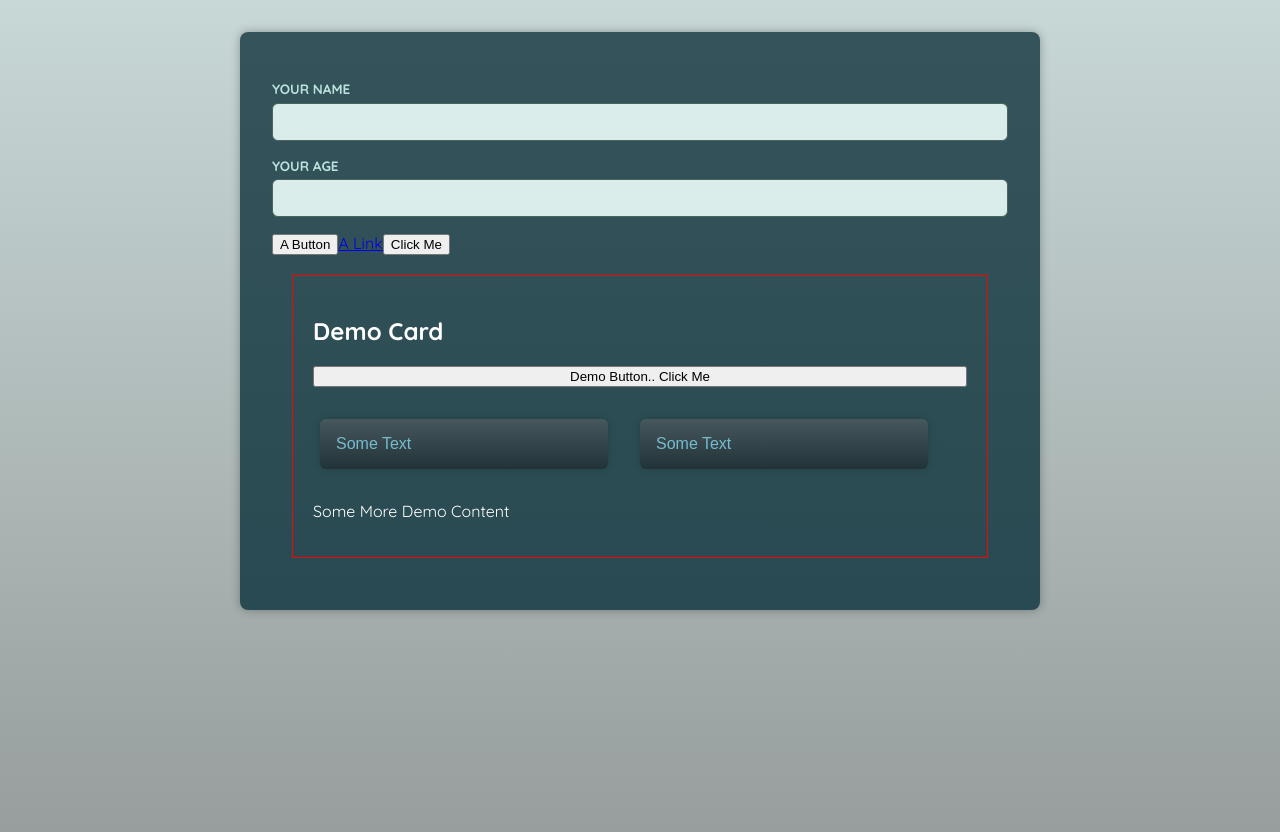
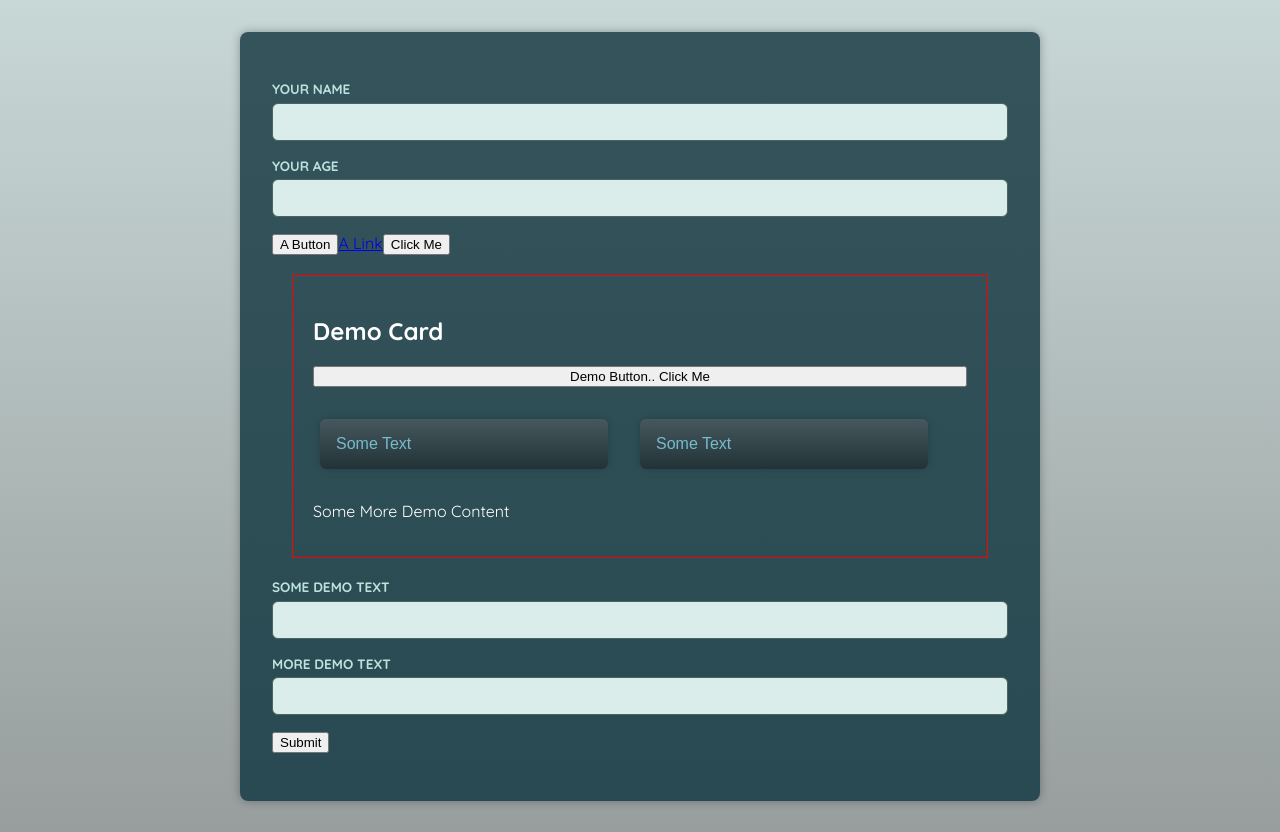
Before and after one commit to StoyanBochukov/react-ts-advanced-concepts, a React (Vite) app: page / in a window 1280 px wide. Built offline with nearby package versions, Linux system fonts and the light colour scheme; a web font is replaced by a local one.

Commit message:
from-wrapper-component

```diff
--- a/src/App.tsx
+++ b/src/App.tsx
@@ -2,11 +2,16 @@ import Input from "./components/Input";
 import Button from "./components/Button";
 import Container from "./components/Container";
 import Card from "./components/Card";
+import Form from "./components/Form";
+import { useRef } from "react";
 
 
 function App() {
+
+  const input = useRef<HTMLInputElement>(null)
+
   return <main>
-    <Input id="name" label="Your Name" type="text" />
+    <Input id="name" label="Your Name" type="text" ref={input} />
     <Input id="age" label="Your Age" type="number" />
     <Button el="button">A Button</Button>
     <Button el="link" href="https://google.com" target="_blank">A Link</Button>
@@ -23,6 +28,13 @@ function App() {
         <p>Some More Demo Content</p>
       </div>
     </Card>
+    <Form>
+      <Input type="text" label="Some Demo Text" id="demo-id" />
+      <Input type="text" label="More Demo Text" id="another-demo-id" />
+      <p>
+        <Button el="button">Submit</Button>
+      </p>
+    </Form>
   </main>;
 }
 
--- /dev/null
+++ b/src/components/Form.tsx
@@ -0,0 +1,14 @@
+import { ComponentPropsWithoutRef } from "react"
+
+
+type FormProps = ComponentPropsWithoutRef<'form'>
+
+const Form = (props: FormProps) => {
+  return (
+    <form action="" {...props}>
+        {props.children}
+    </form>
+  )
+}
+
+export default Form
--- a/src/components/Input.tsx
+++ b/src/components/Input.tsx
@@ -1,4 +1,4 @@
-import { ComponentPropsWithoutRef, FC } from "react"
+import { ComponentPropsWithoutRef, forwardRef } from "react"
 
 
 type InputProps = {
@@ -6,13 +6,13 @@ type InputProps = {
     id: string;
 } & ComponentPropsWithoutRef<'input'>;
 
-const Input: FC<InputProps> = ({ id, label, ...props }) => {
+const Input = forwardRef<HTMLInputElement, InputProps>(function Input({ label, id, ...props }, ref){
   return (
     <p>
         <label htmlFor={id}>{label}</label>
-        <input id={id} {...props} />
+        <input id={id} {...props} ref={ref} />
     </p>
   )
-}
+})
 
 export default Input
```
